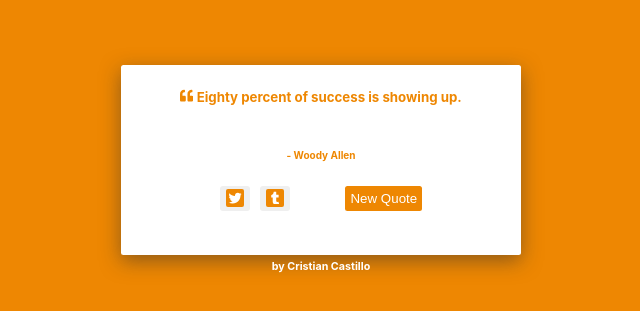
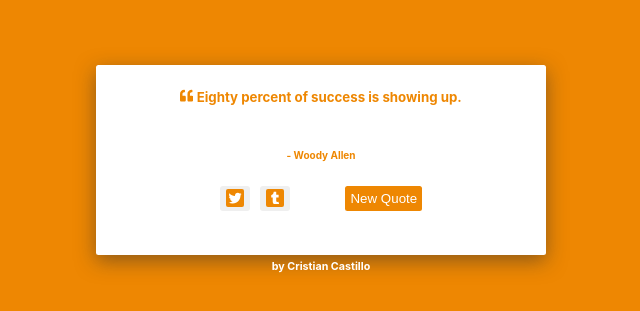
Before and after one commit to Cristian-Castillo/Random-Quote-Generator-Project, a React (Create React App) app: page / in a window 1280 px wide. Shown: the part 135-446 px from the top of the page, without its empty margins (319-959 px from the left). Built offline with nearby package versions, Linux system fonts and the light colour scheme.

Commit message:
Update ContainerStyle.css

```diff
--- a/src/components/ContainerStyle.css
+++ b/src/components/ContainerStyle.css
@@ -5,7 +5,7 @@
     position:absolute;
     top:200px;
     border-radius:2.5px;
-    width:400px;
+    width:450px;
     height:190px;
     box-shadow: 0px 6px 20px rgba(45,45,45,.5);
 }
```
